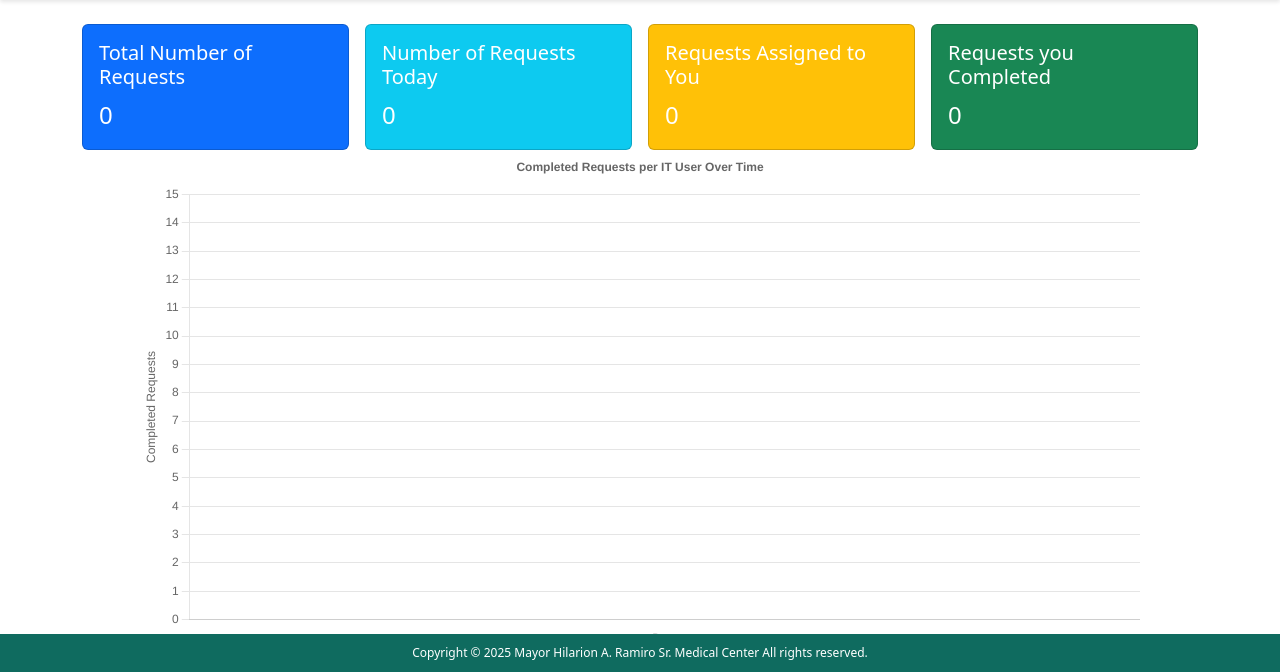
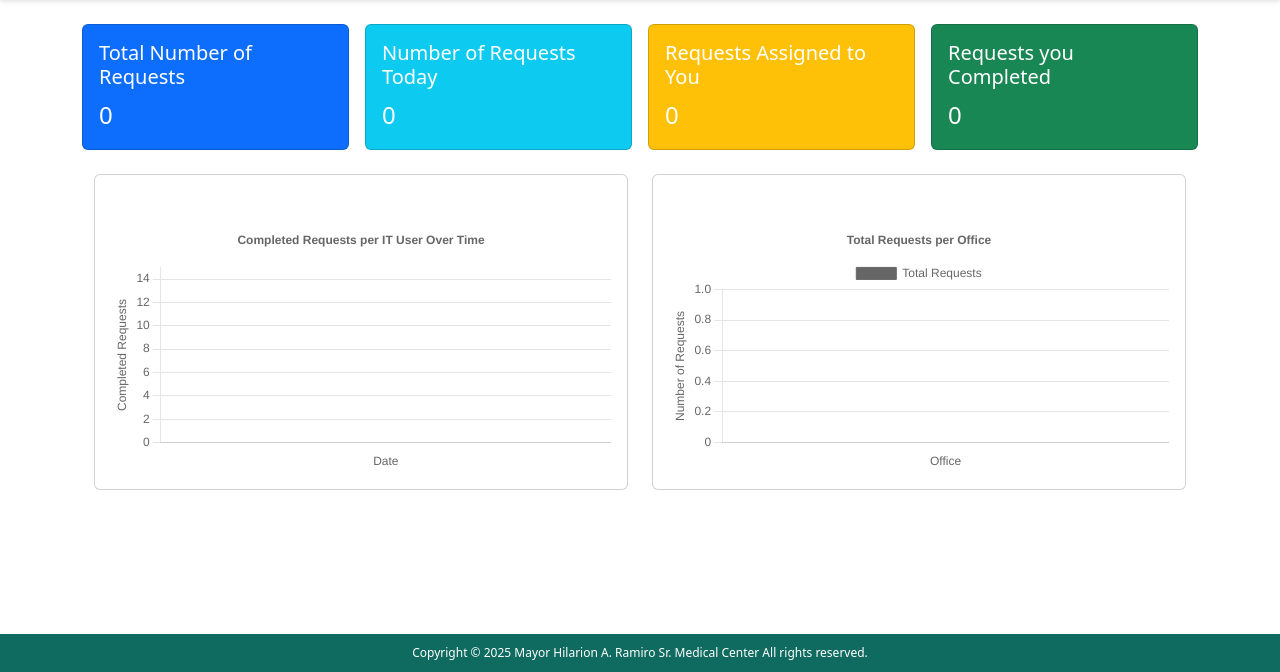
Before and after one commit to My16/Inventory-System, a Django app: page /homepage/ in a window 1280 px wide; the page is wider, and only the part inside the window is pictured. Shown: the part 128-800 px from the top of that part. Run offline with Django 5.2, Linux system fonts and the light colour scheme; the visitor is signed in with stand-in values (Sample User, id 1); data comes from the database, SQL or seed files in the repository; data that the repository does not hold is empty.

Commit message:
Bar Chart total request per office

```diff
--- a/Inventory_System/templates/home.html
+++ b/Inventory_System/templates/home.html
@@ -215,8 +215,32 @@
                         </div>
                     </div>
                     <!-- Line Chart Show -->
-                    <div style="position: relative; width: 100%; max-width: 1000px; margin: auto;">
+                    <!-- <div style="position: relative; width: 100%; max-width: 1000px; margin: auto;">
                         <canvas id="itLineChart" style="background: white;"></canvas>
+                    </div> -->
+
+
+                    <div class="container mt-4">
+                    <div class="row">
+                        <!-- Line Chart Column -->
+                        <div class="col-md-6">
+                            <div class="card">
+                                <div class="card-body">
+                                    <h5 class="card-title">Completed Requests per IT User Over Time</h5>
+                                    <canvas id="itLineChart"></canvas>
+                                </div>
+                            </div>
+                        </div>
+
+                        <!-- Bar Chart Column -->
+                        <div class="col-md-6">
+                            <div class="card">
+                                <div class="card-body">
+                                    <h5 class="card-title">Total Requests per Office</h5>
+                                    <canvas id="officeBarChart"></canvas>
+                                </div>
+                            </div>
+                        </div>
                     </div>
                 </div>
 
@@ -224,14 +248,16 @@
 
                 {{ line_chart_labels|json_script:"line-chart-labels" }}
                 {{ line_chart_datasets|json_script:"line-chart-datasets" }}
-
+                {{ bar_chart_labels|json_script:"bar-chart-labels" }}
+                {{ bar_chart_data|json_script:"bar-chart-data" }}
+                {{ bar_chart_colors|json_script:"bar-chart-colors" }}
 
                 <script>
+                    // Line Chart (using json_script)
                     const lineChartLabels = JSON.parse(document.getElementById('line-chart-labels').textContent);
                     const lineChartDatasets = JSON.parse(document.getElementById('line-chart-datasets').textContent);
 
-                    const ctx = document.getElementById('itLineChart').getContext('2d');
-                    new Chart(ctx, {
+                    new Chart(document.getElementById('itLineChart').getContext('2d'), {
                         type: 'line',
                         data: {
                             labels: lineChartLabels,
@@ -273,8 +299,54 @@
                             }
                         }
                     });
+
+                    // Bar Chart (using json_script)
+                    const barChartLabels = JSON.parse(document.getElementById('bar-chart-labels').textContent);
+                    const barChartData = JSON.parse(document.getElementById('bar-chart-data').textContent);
+                    const barChartColors = JSON.parse(document.getElementById('bar-chart-colors').textContent);
+
+                    new Chart(document.getElementById('officeBarChart').getContext('2d'), {
+                        type: 'bar',
+                        data: {
+                            labels: barChartLabels,
+                            datasets: [{
+                                label: 'Total Requests',
+                                data: barChartData,
+                                backgroundColor: barChartColors,
+                                borderColor: barChartColors.map(c => c.replace('0.7', '1')),
+                                borderWidth: 1
+                            }]
+                        },
+                        options: {
+                            responsive: true,
+                            plugins: {
+                                title: {
+                                    display: true,
+                                    text: 'Total Requests per Office'
+                                }
+                            },
+                            scales: {
+                                y: {
+                                    beginAtZero: true,
+                                    title: {
+                                        display: true,
+                                        text: 'Number of Requests'
+                                    }
+                                },
+                                x: {
+                                    ticks: {
+                                        maxRotation: 45,
+                                        minRotation: 45
+                                    },
+                                    title: {
+                                        display: true,
+                                        text: 'Office'
+                                    }
+                                }
+                            }
+                        }
+                    });
                 </script>
-
 
                 {% endblock content %}
 
--- a/Inventory_System/views.py
+++ b/Inventory_System/views.py
@@ -25,8 +25,8 @@ from django.utils.timezone import now
 from django.db.models import Count
 from django.db.models.functions import TruncDate
 from collections import defaultdict
-
-
+import random, colorsys
+from collections import defaultdict
 
 # Create your views here.
 def loginPage(request):
@@ -62,7 +62,15 @@ def user_login(request):
 
     return redirect("loginpage")
 
-
+def generate_distinct_colors(n):
+    colors = []
+    for i in range(n):
+        hue = i * (360/n)
+        sat = 70 + random.randint(-10, 10)
+        light = 50 + random.randint(-10, 10)
+        rgb = colorsys.hsv_to_rgb(hue/360, sat/100, light/100)
+        colors.append(f"rgba({int(rgb[0]*255)}, {int(rgb[1]*255)}, {int(rgb[2]*255)}, 0.7)")
+    return colors
 
 @login_required(login_url='/login/')
 def homepage(request):
@@ -95,6 +103,14 @@ def homepage(request):
         .order_by('date')
     )
 
+    # Data for bar chart (total requests per office)
+    requests_per_office = (
+        ServiceRequest.objects
+        .values('office__abbreviation')
+        .annotate(total=Count('id'))
+        .order_by('-total')  # Optional: sort by most requests first
+    )
+
     # Format data
     chart_dict = defaultdict(lambda: defaultdict(int))
     dates_set = set()
@@ -115,6 +131,14 @@ def homepage(request):
             'data': data,
         })
 
+    # Format bar chart data
+    bar_chart_labels = [
+    entry['office__abbreviation'] or entry['office__office_name'][:3].upper()
+    for entry in requests_per_office
+    ]
+    bar_chart_data = [entry['total'] for entry in requests_per_office]
+    bar_chart_colors = generate_distinct_colors(len(bar_chart_labels))
+
     context = {
         'total_requests': total_requests,
         'total_requests_today': total_requests_today,
@@ -124,6 +148,9 @@ def homepage(request):
         "user_permissions": user_permissions,
         'line_chart_labels': sorted_dates,
         'line_chart_datasets': line_chart_datasets,
+        'bar_chart_labels': bar_chart_labels,
+        'bar_chart_data': bar_chart_data,
+        'bar_chart_colors': bar_chart_colors,
         'is_it': is_it,
     }
 
```
